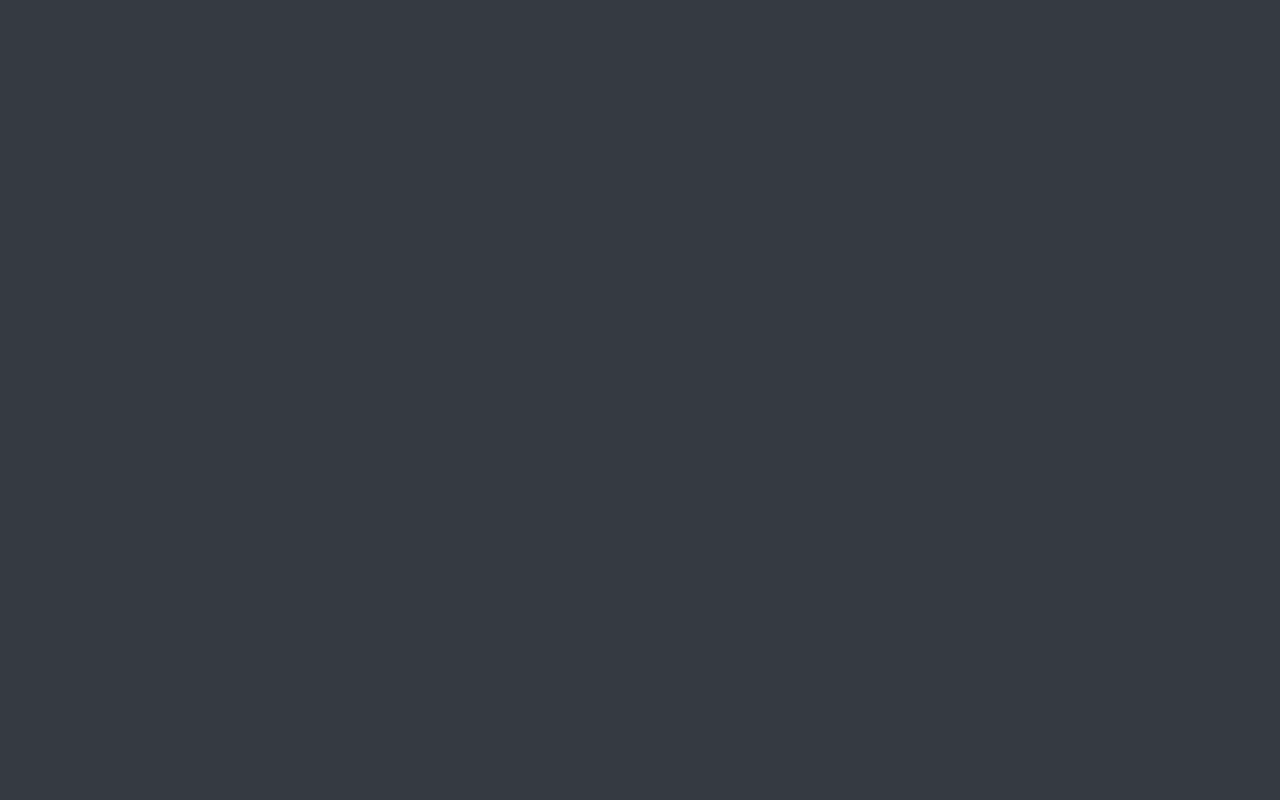
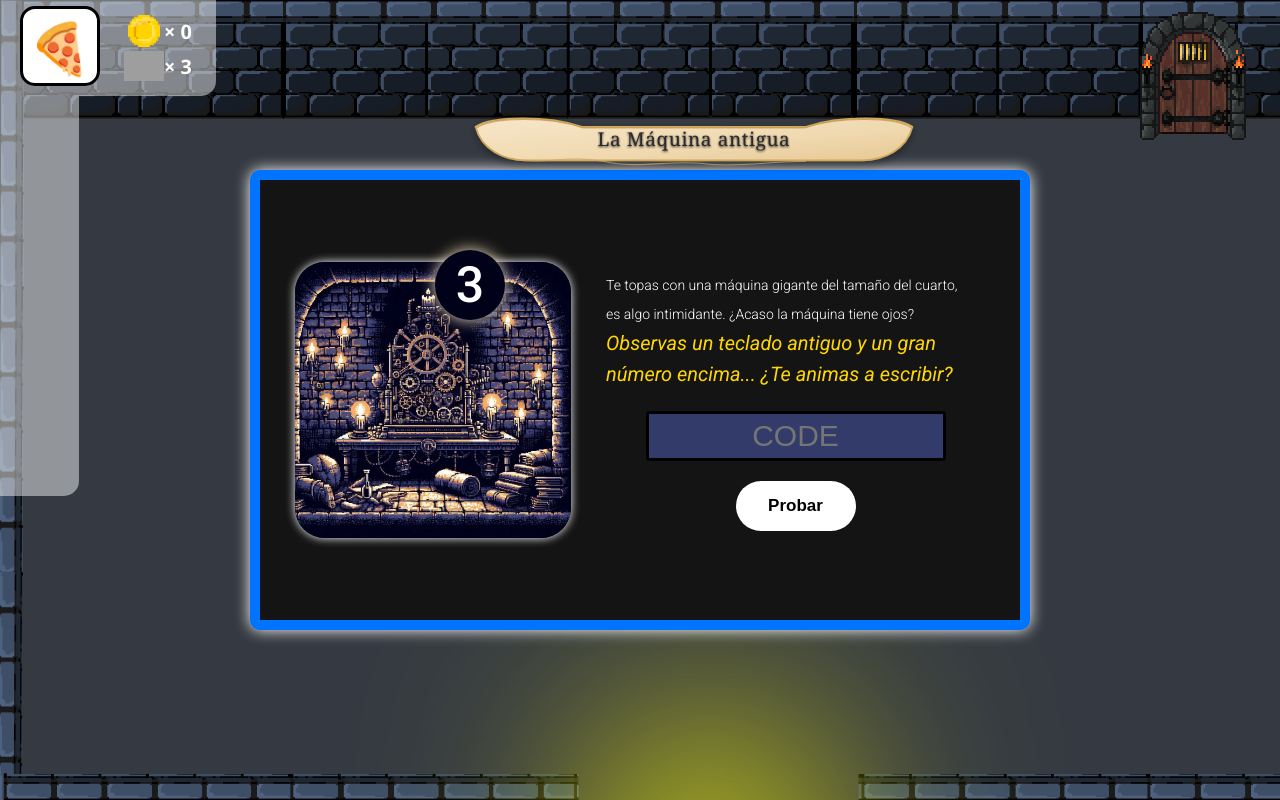
Before and after one commit to ivanchio97/dungeoncode1, a React (Vite) app: page /event3 in a window 1280 px wide. Before the commit this address had no page. Built offline with nearby package versions, Linux system fonts and the light colour scheme; grey boxes are pictures that could not be loaded.

Commit message:
machine event added

```diff
--- a/src/App.jsx
+++ b/src/App.jsx
@@ -10,6 +10,7 @@ import EventRoom from './views/events/EventRoom'
 import EventRoom2 from './views/events/EventRoom2'
 import StringsEvent from './views/events/StringsEvent'
 import Puente from './views/Puente'
+import EventRoom3 from './views/events/EventRoom3'
 
 
 function App() {
@@ -38,6 +39,7 @@ function Wrapper(){
             <Route path='/event2' element = {<EventRoom2 />} />
             <Route path='/stringsEvent' element = {<StringsEvent />} />
             <Route path='/puente' element={<Puente />} />
+            <Route path='/event3' element={<EventRoom3 />} />
     </Routes>
   )
 }
--- a/src/components/PlayerData.jsx
+++ b/src/components/PlayerData.jsx
@@ -23,6 +23,7 @@ const PlayerData = ()=>{
           lives: prev.lives + 1
         }))
         alert("¡Item usado! ¡Tienes una vida más!")
+        filtrarItem(item)
       break;
 
       case 2:
@@ -32,7 +33,7 @@ const PlayerData = ()=>{
           levelProgress: 4,
         }))
         alert("¡Item usado! Puedes abrir la puerta")
-
+        filtrarItem(item)
       break;
 
       case 3:
@@ -41,6 +42,7 @@ const PlayerData = ()=>{
           doubleChest: true
         }))
         alert("¡Item usado! El próximo cofre contendrá el doble de monedas ")
+        filtrarItem(item)
       break;
 
       case 4:
@@ -49,7 +51,7 @@ const PlayerData = ()=>{
           bow: true
         }))
         alert("Selecciona un slime para eliminarlo! (No funciona con jefes ni obtendrás monedas por ello)")
-        //en la room, en la funcion deleteSlime puedo ocultar setShowCodeModal
+        filtrarItem(item)
       break;
 
       case 5:
@@ -59,17 +61,25 @@ const PlayerData = ()=>{
           eventChance: prev.eventChance + 5
         }))
         alert("¡Item usado! ¡Ahora es más común encontrar eventos!")
+        filtrarItem(item)
       break;
 
       case 6:
-        setDataPlayer(prev=>({
+        if(dataPlayer.shop < 2){
+          alert("No necesitas bajar más el numero. !La próxima sala ya es la tienda!")
+        }
+        else{
+          setDataPlayer(prev=>({
           ...prev,
           shop: prev.shop-1
         }))
         alert("¡Item usado! La tienda está más cerca ahora!")
+        filtrarItem(item)
+        }
+
       break;
     }
-    filtrarItem(item)
+
   }
 
   const {dataPlayer, setDataPlayer} = useContext(Data)
--- a/src/contexts/DataProvider.jsx
+++ b/src/contexts/DataProvider.jsx
@@ -3,6 +3,17 @@ import React, {createContext, useContext, useState} from 'react'
 export const Data = createContext(null)
 
 export const DataProvider = ({children}) =>{
+
+  const developerMode = [
+    { id: 2, nombre: "Llave", icono: "🔑", costo: 50, desc: "Puedes abrir cualquier puerta", compra: true, uid: crypto.randomUUID() },
+    { id: 2, nombre: "Llave", icono: "🔑", costo: 50, desc: "Puedes abrir cualquier puerta", compra: true, uid: crypto.randomUUID() },
+    { id: 2, nombre: "Llave", icono: "🔑", costo: 50, desc: "Puedes abrir cualquier puerta", compra: true, uid: crypto.randomUUID() },
+    { id: 2, nombre: "Llave", icono: "🔑", costo: 50, desc: "Puedes abrir cualquier puerta", compra: true, uid: crypto.randomUUID() },
+    { id: 2, nombre: "Llave", icono: "🔑", costo: 50, desc: "Puedes abrir cualquier puerta", compra: true, uid: crypto.randomUUID() },
+    { id: 2, nombre: "Llave", icono: "🔑", costo: 50, desc: "Puedes abrir cualquier puerta", compra: true, uid: crypto.randomUUID() },
+    { id: 2, nombre: "Llave", icono: "🔑", costo: 50, desc: "Puedes abrir cualquier puerta", compra: true, uid: crypto.randomUUID() },
+    { id: 2, nombre: "Llave", icono: "🔑", costo: 50, desc: "Puedes abrir cualquier puerta", compra: true, uid: crypto.randomUUID() },
+  ]
 
   const newGame = {
     icon: "🍕",
@@ -13,11 +24,12 @@ export const DataProvider = ({children}) =>{
     chest: true,
     doubleChest: false,
     actualEnemy:0,
-    eventChance: 20,
+    eventChance: 30,
     inventory: [],
     bow: false,
     misteriousEvent : 0,
-    shop: 4
+    shop: 4,
+    coinsCode: "X7S9ASH2190"
   }
 
   const [dataPlayer, setDataPlayer] = useState(newGame)
--- a/src/styles/EventRoom.css
+++ b/src/styles/EventRoom.css
@@ -80,3 +80,49 @@
     color:gold;
     font-size: 35px;
 }
+.machine-code{
+    margin-top: 20px;
+    display: flex;
+    flex-direction: column;
+    align-items: center;
+    height: 120px;
+    gap: 20px;
+}
+.machine-number{
+    font-size: 50px;
+    position: absolute;
+    bottom: 200px;
+    font-weight: 500;
+    height: 70px;
+    width: 70px;
+    background-color: #01011A;
+    text-align: center;
+    left:435px;
+    top:250px;
+    color: white;
+    border-radius: 50%;
+    line-height: 70px;
+    box-shadow: 0px 0px 15px #F3E3C1;
+}
+.machine-input{
+    width: 300px;
+    height: 50px;
+    border-radius: 3px;
+    border: 3px solid black;
+    background-color: #333B6A;
+    text-align: center;
+    font-size: 30px;
+    color: white;
+    text-transform: uppercase;
+}
+.machine-input:hover{
+    box-shadow: 0px 0px 20px #F3E3C1 ;
+}
+.machine-result{
+    text-align: center;
+    color: red;
+    text-transform: uppercase;
+}
+.green{
+    color: greenyellow;
+}
--- a/src/views/Puente.jsx
+++ b/src/views/Puente.jsx
@@ -11,7 +11,7 @@ const Puente = () => {
 
   return (
     <div>
-
+      Cargando...
     </div>
   )
 }
--- a/src/views/Room.jsx
+++ b/src/views/Room.jsx
@@ -104,7 +104,7 @@ const Room = () => {
   }
 
   function openEvent() {
-    const ran = Math.floor(Math.random()*2)
+    const ran = Math.floor(Math.random()*3)
     console.log("Evento elegido: ",ran)
     if (ran === 0) {
       showToast("Encontraste un evento! 😲 ");
@@ -113,6 +113,10 @@ const Room = () => {
       showToast("Encontraste un evento! 😵 ");
       navigate('/event2');
   }
+    else if(ran === 2){
+      showToast("Encontraste un evento! 🥶 ");
+      navigate('/event3');
+    }
 
   }
   function openNewLevel() {
--- a/src/views/Shop.jsx
+++ b/src/views/Shop.jsx
@@ -48,11 +48,7 @@ const Shop = () => {
       }
     }
     function exitShop(){
-      setDataPlayer(prev => ({
-        ...prev,
-        level: prev.level + 1
-      }))
-      navigate("/game")
+      navigate("/puente")
     }
 
   return (
--- a/src/views/events/EventRoom.jsx
+++ b/src/views/events/EventRoom.jsx
@@ -1,4 +1,4 @@
-import React, { useContext, useState } from 'react'
+import React, { useContext, useEffect, useState } from 'react'
 import '../../styles/EventRoom.css'
 import event1 from '../../assets/evento1.jfif'
 import PlayerData from '../../components/PlayerData'
@@ -8,10 +8,28 @@ import { useNavigate } from 'react-router-dom'
 
 const EventRoom = () => {
 
+  useEffect(()=>{
+    if(dataPlayer.misteriousEvent > 1 &&  dataPlayer.misteriousEvent < 20){
+      setMessage("Hola, sigo perdido y un slime me atacó 😭😔 ")
+      setQuestion("De nuevo, ¿Me regalarías 10 monedas?")
+    }
+    else if(dataPlayer.misteriousEvent > 19){
+      const code = Math.floor(Math.random()*10000) + 21927
+      setDataPlayer(prev => ({
+        ...prev,
+        coinsCode: code
+      }))
+      setMessage("¡Holaaa! He encontrado una máquina y usando las monedas que me regalaste, me dió un código. No entiendo que significa... ")
+      setQuestion(`El código es: ${code} `)
+    }
+
+  },[])
+
   const { dataPlayer, setDataPlayer } = useContext(Data)
-
   const navigate = useNavigate()
   const [contenido, setContenido] = useState(null)
+  const [message, setMessage] = useState("¡Hola aventurero! Me he perdido en el laberinto, quiero comprar una Llave 🙁")
+  const [question, setQuestion] = useState("¿Me regalas 10 monedas?")
 
   const mensaje = (
     <div className='info2'>
@@ -35,11 +53,22 @@ const EventRoom = () => {
       alert("No tienes suficientes monedas!")
     }
     else {
+      setDataPlayer(prev => ({
+        ...prev,
+        misteriousEvent: prev.misteriousEvent + 1
+      }))
       setContenido(mensaje)
     }
   }
   function go(){
     navigate("/game")
+  }
+  function resetEvent(){
+    navigate("/game")
+    setDataPlayer(prev=>({
+      ...prev,
+      misteriousEvent:0
+    }))
   }
 
   return (
@@ -67,12 +96,11 @@ const EventRoom = () => {
             <h3>
               Cruzas la puerta y te encuentras con un hombre misterioso... <br />
               <strong>
-                ¡Hola aventurero! Me he perdido en el laberinto,
-                quiero comprar una Llave 🙁 <br />
-                ¿Me regalas 10 monedas?
+                {message} <br />
+                {question}
               </strong>
             </h3>
-
+          { dataPlayer.misteriousEvent < 19 ? (
             <div className='options'>
               <button onClick={() => response("yes")}>
                 <span className='yes'>¡Claro!</span> - Dar 10 monedas
@@ -82,6 +110,14 @@ const EventRoom = () => {
                 <span className='no'>¡No tengo!</span> - Huir
               </button>
             </div>
+            ) : (
+              <div className='options'>
+                <button onClick={() => resetEvent()}>
+                  <span className='yes'>¡Gracias!</span>
+              </button>
+              </div>
+            )
+          }
           </div>
         )}
 
--- /dev/null
+++ b/src/views/events/EventRoom3.jsx
@@ -0,0 +1,94 @@
+import React, { useContext, useState } from 'react'
+import PlayerData from '../../components/PlayerData'
+import maquina from '../../assets/maquina.webp'
+import EventBanner from '../../components/EventBanner'
+import doorImage from '../../assets/puerta.png';
+import { useNavigate } from 'react-router-dom';
+import { Data } from '../../contexts/DataProvider';
+
+const EventRoom3 = () => {
+    const {dataPlayer, setDataPlayer} = useContext(Data)
+    const navigate = useNavigate()
+    const [text, setText] = useState("")
+    const [intentos, setIntentos] = useState(3)
+    const [result, setResult] = useState("")
+    const [ganado, setGanado] = useState(false)
+
+    function tryCode(){
+     if( text == dataPlayer.coinsCode){
+        setGanado(true)
+        setIntentos(0)
+        setResult("Código correcto, has ganado 70 MONEDAS")
+        setDataPlayer(prev => ({
+            ...prev,
+            coins: prev.coins + 70
+        }))
+     }
+     else{
+        setIntentos(prev => {{
+            const temp = prev - 1
+            if(intentos == 3){
+                setResult("Codigo incorrecto...")
+            }
+            else if(intentos == 2){
+                setResult("incorrecto... advertencia... activando modo ataque...")
+            }
+            else if(intentos == 1){
+                alert("La máquina te ha atacado. Has perdido una vida.")
+                setResult("Intruso detectado... destruir")
+                setDataPlayer(prev=>({
+                    ...prev,
+                    lives: prev.lives - 1
+                }))
+            }
+            setText("")
+            return temp
+
+        }})
+
+     }
+    }
+
+    function exitShop(){
+      navigate("/puente")
+    }
+
+  return (
+    <div className='level3'>
+      <PlayerData />
+      <div className="door-shop">
+        <img src={doorImage} alt="" onClick={exitShop} />
+      </div>
+      <div className='event'>
+        <EventBanner
+            title="La Máquina antigua"
+            top={110}
+            left={470}
+            scale={0.7}
+        />
+
+        <img src={maquina} alt="" />
+        <div className='info'>
+            Te topas con una máquina gigante del tamaño del cuarto, <br/>
+            es algo intimidante. ¿Acaso la máquina tiene ojos?  <br />
+            <strong>Observas un teclado antiguo y un gran número encima...
+             ¿Te animas a escribir?
+             <p className={`machine-result ${ganado ? "green" : "" }`}  >{result}</p>
+            </strong>
+
+            <div className='machine-code'>
+                <input type="text" className='machine-input' placeholder='CODE'
+                       value={text} onChange={(e)=> setText(e.target.value) }
+                />
+               { intentos != 0 ? <button className='try-button' onClick={tryCode}>Probar</button> : <></>  }
+            </div>
+
+        </div>
+      <div className='machine-number'>{intentos}</div>
+      </div>
+
+    </div>
+  )
+}
+
+export default EventRoom3
```
Also changed, not shown: src/assets/maquina.webp (added).
